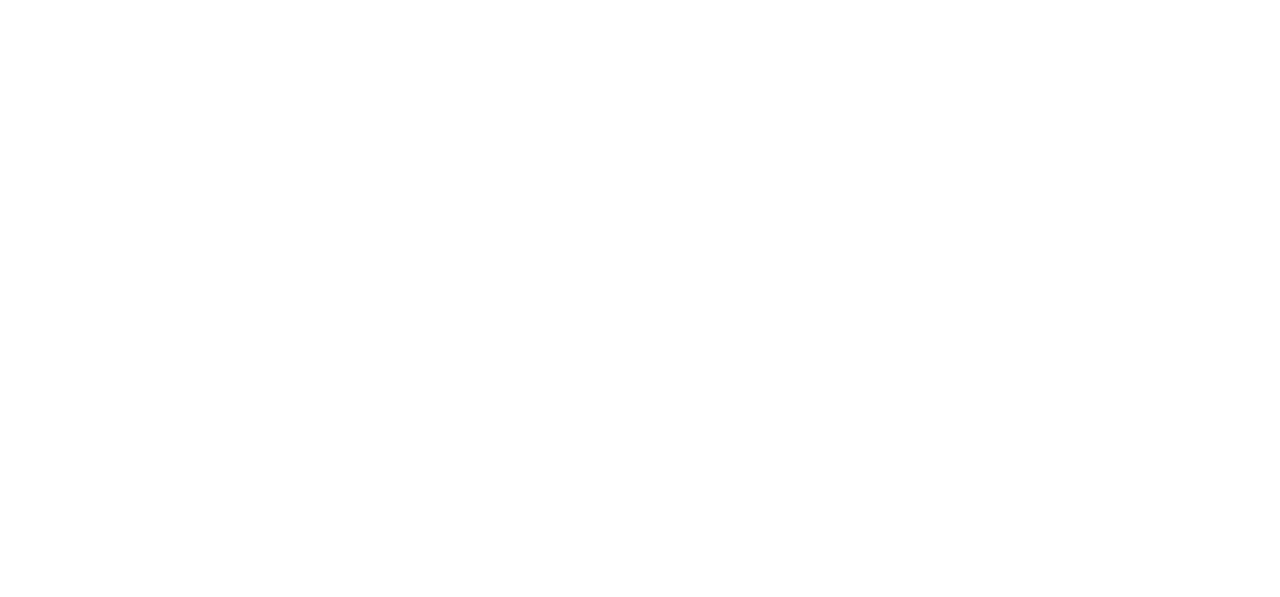
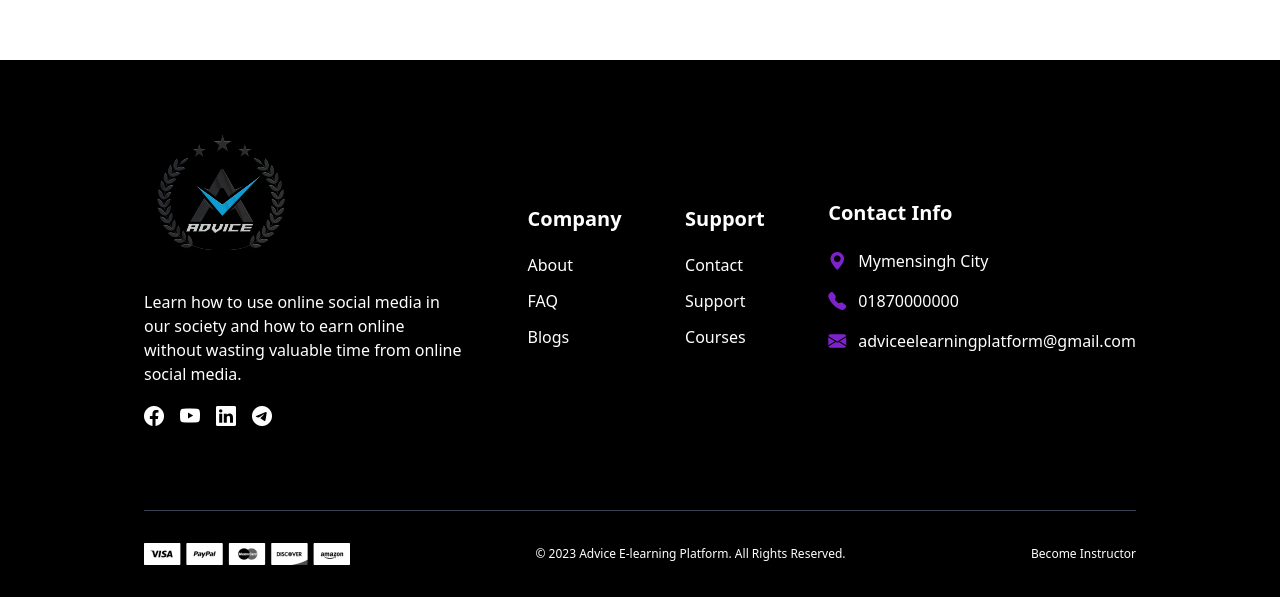
Before and after one commit to anupom998/Advance-E-Learning-Platform, a React (Create React App) app: page / in a window 1280 px wide. Shown: the part 740-1337 px from the top of the page. Before the commit the page ends 800 px from the top, so only its background shows below. Built offline with nearby package versions, Linux system fonts and the light colour scheme.

Commit message:
Footer added

```diff
--- a/public/index.html
+++ b/public/index.html
@@ -9,6 +9,9 @@
       name="description"
       content="Web site created using create-react-app"
     />
+
+    <!-- Boostrap icons -->
+    <link rel="stylesheet" href="https://cdn.jsdelivr.net/npm/bootstrap-icons@1.11.3/font/bootstrap-icons.min.css">
     <link rel="apple-touch-icon" href="%PUBLIC_URL%/logo192.png" />
 
     <link rel="manifest" href="%PUBLIC_URL%/manifest.json" />
--- a/src/App.js
+++ b/src/App.js
@@ -1,10 +1,15 @@
-import './App.css';
+import "./App.css";
+import Footer from "./Components/Basic/Footer";
 
 function App() {
   return (
-    <div className="App">
-      <h2 className='bg-red-600'>Hello World!</h2>
-    </div>
+    <>
+      <div className="App min-h-screen">
+        <h2 className="bg-red-600">Hello World!</h2>
+      </div>
+
+      <Footer />
+    </>
   );
 }
 
--- a/src/Components/Basic/Footer.js
+++ b/src/Components/Basic/Footer.js
@@ -0,0 +1,116 @@
+import React from "react";
+
+const Footer = () => {
+  return (
+    <footer className="bg-black text-white">
+      <div className="max-w-5xl mx-auto p-4">
+        <div className="flex flex-col lg:flex-row justify-between items-start lg:items-center py-12">
+          {/* Logo and Description */}
+          <div className="mb-8 lg:mb-0">
+            <div className="flex items-center mb-4">
+              <img src="/assets/logo.png" alt="Logo" className="" />
+            </div>
+            <p className="text-base lg:max-w-xs max-w-full">
+              Learn how to use online social media in our society and how to
+              earn online without wasting valuable time from online social
+              media.
+            </p>
+            <div className="flex mt-4 space-x-4 text-xl">
+              <a href="#" className="text-white">
+              <i class="bi bi-facebook"></i>
+              </a>
+              <a href="#" className="text-white">
+              <i class="bi bi-youtube"></i>
+              </a>
+              <a href="#" className="text-white">
+              <i class="bi bi-linkedin"></i>
+              </a>
+              <a href="#" className="text-white">
+              <i class="bi bi-telegram"></i>
+              </a>
+            </div>
+          </div>
+
+          {/* Company Links */}
+          <div className="mb-8 lg:mb-0">
+            <h4 className="font-semibold text-xl mb-5">Company</h4>
+            <ul className="space-y-3">
+              <li>
+                <a href="#" className="text-base hover:underline">
+                  About
+                </a>
+              </li>
+              <li>
+                <a href="#" className="text-base hover:underline">
+                  FAQ
+                </a>
+              </li>
+              <li>
+                <a href="#" className="text-base hover:underline">
+                  Blogs
+                </a>
+              </li>
+            </ul>
+          </div>
+
+          {/* Support Links */}
+          <div className="mb-8 lg:mb-0">
+            <h4 className="font-semibold text-xl mb-5">Support</h4>
+            <ul className="space-y-3">
+              <li>
+                <a href="#" className="text-base hover:underline">
+                  Contact
+                </a>
+              </li>
+              <li>
+                <a href="#" className="text-base hover:underline">
+                  Support
+                </a>
+              </li>
+              <li>
+                <a href="#" className="text-base hover:underline">
+                  Courses
+                </a>
+              </li>
+            </ul>
+          </div>
+
+          {/* Contact Info */}
+          <div>
+            <h4 className="font-semibold text-xl mb-5">Contact Info</h4>
+            <ul className="space-y-3">
+              <li className="text-base flex items-center">
+              <i class="bi bi-geo-alt-fill mr-3 text-lg text-purple-700"></i>
+                Mymensingh City
+              </li>
+              <li className="text-base flex items-center">
+              <i class="bi bi-telephone-fill mr-3 text-lg text-purple-700"></i>
+                01870000000
+              </li>
+              <li className="text-base flex items-center">
+              <i class="bi bi-envelope-fill mr-3 text-lg text-purple-700"></i>
+                adviceelearningplatform@gmail.com
+              </li>
+            </ul>
+          </div>
+        </div>
+
+        <div className="mt-8 flex flex-col lg:flex-row justify-between items-center border-t border-gray-700 pb-4 pt-8 lg:space-y-0 space-y-4">
+          {/* Payment gatways */}
+          <img src="/assets/payment-gateways.png" alt="payment gateways" />
+
+          {/* Copywrite */}
+          <p className="text-xs">
+            &copy; 2023 Advice E-learning Platform. All Rights Reserved.
+          </p>
+
+          <a href="#" className="text-xs hover:underline font-medium">
+            Become Instructor
+          </a>
+        </div>
+      </div>
+    </footer>
+  );
+};
+
+export default Footer;
```
Also changed, not shown: public/assets/logo.png (added), public/assets/payment-gateways.png (added).
